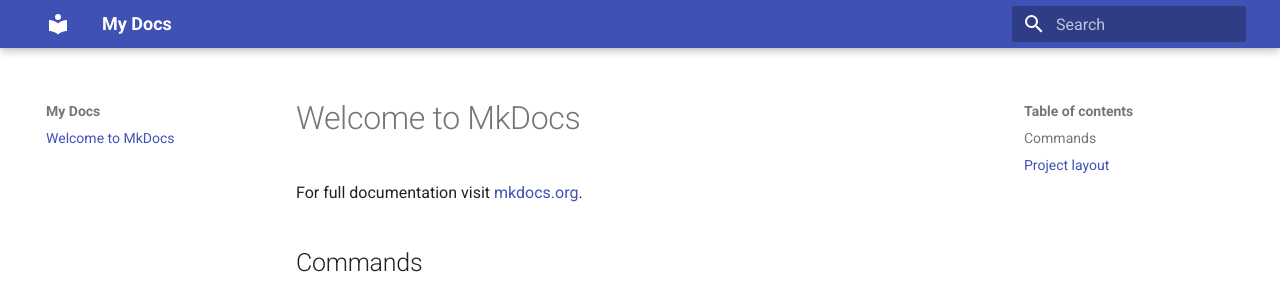
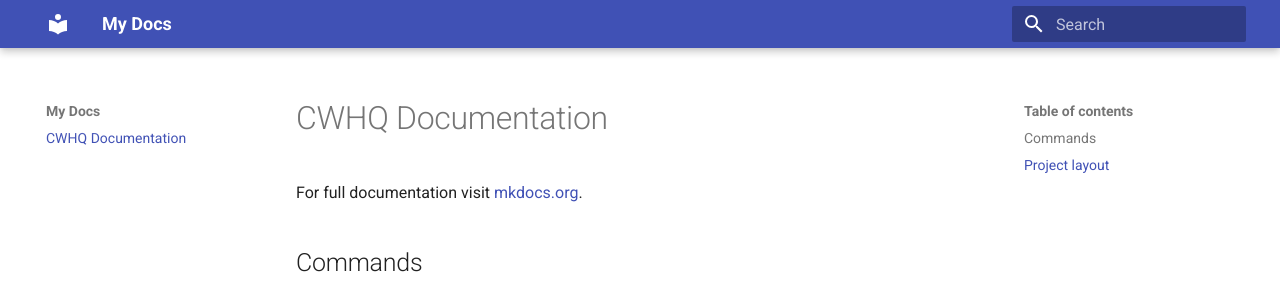
Before and after one commit to daniel-schroeder-dev/cwhq-docs, an MkDocs documentation site: the page built from docs/index.md, in a window 1280 px wide. Shown: the top 295 px of the page. Built offline with MkDocs 1.6.1 and Material for MkDocs 9.7.7, drawn with Linux system fonts in a browser that asks for light colours.

Commit message:
Edit title.

```diff
--- a/docs/index.md
+++ b/docs/index.md
@@ -1,4 +1,4 @@
-# Welcome to MkDocs
+# CWHQ Documentation
 
 For full documentation visit [mkdocs.org](https://www.mkdocs.org).
 
```
Also changed, not shown: 1 other file.
